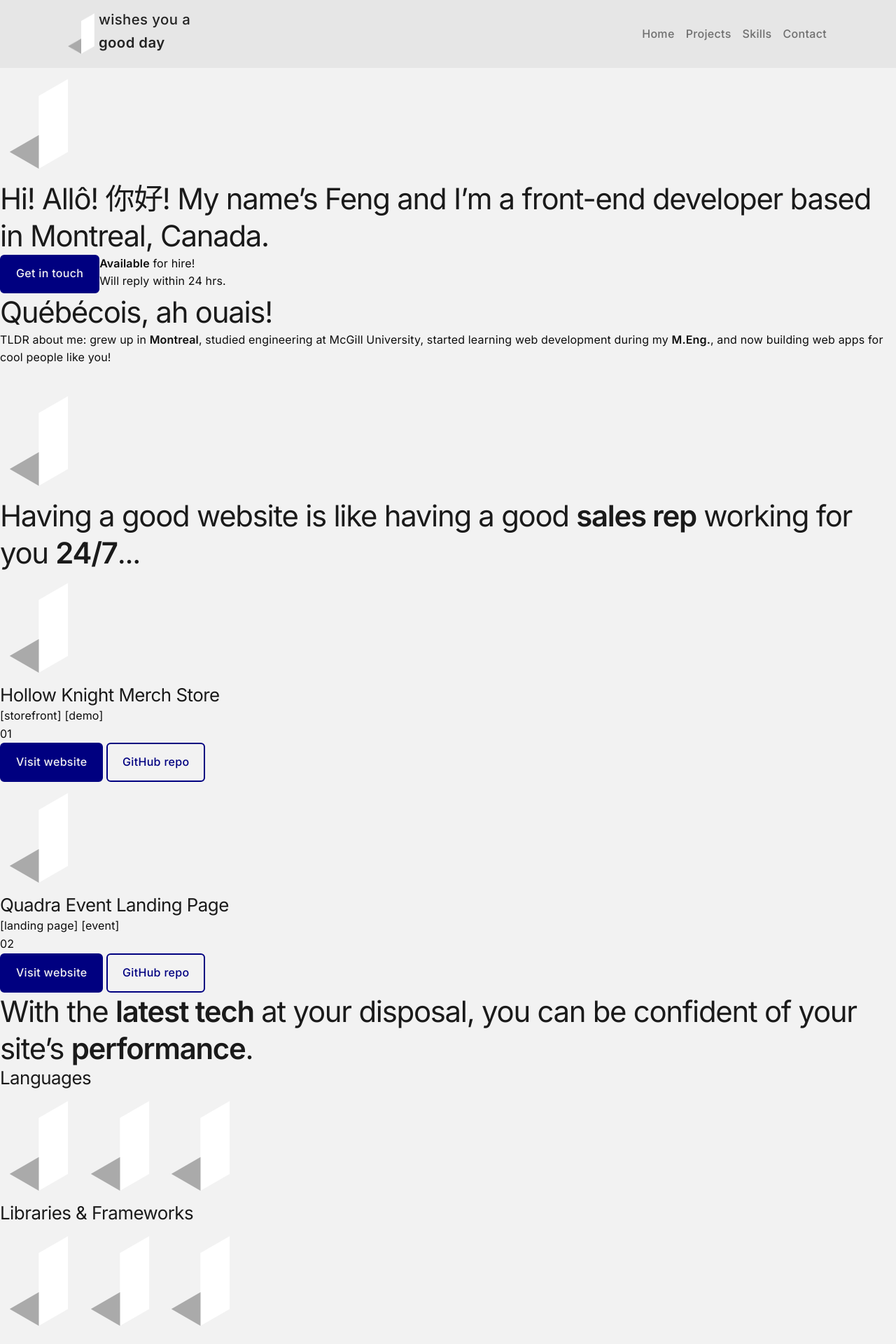
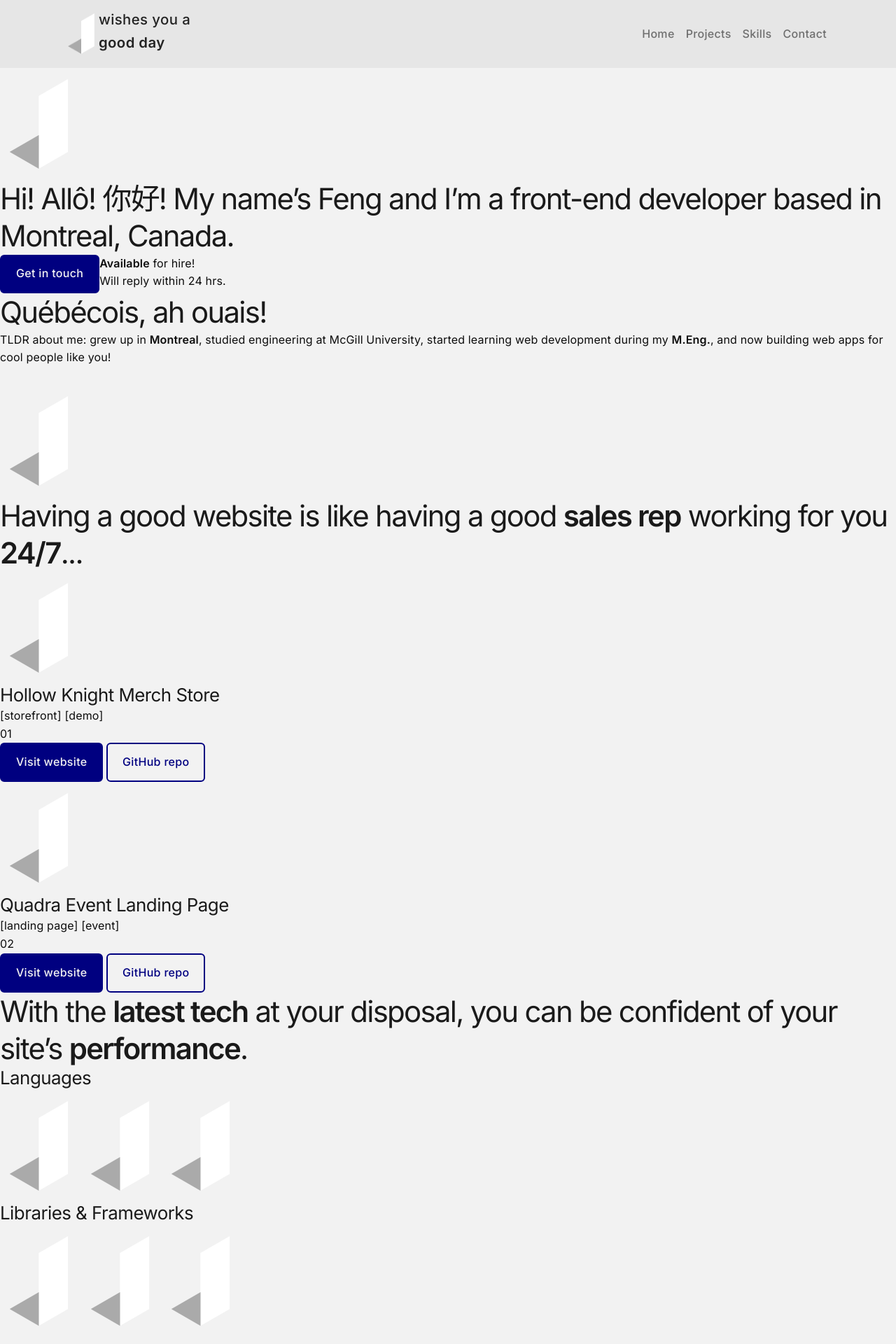
Before and after one commit to jingtianfeng/jtfeng-personal-1, a Jekyll site: the page built from index.html, in a window 1280 px wide. Shown: the top 1920 px of the page at 70% size. Built offline with Jekyll 4.4.1, drawn with Linux system fonts in a browser that asks for light colours.

Commit message:
Update styles: tweak $*-letter-spacing

```diff
--- a/assets/css/styles.scss
+++ b/assets/css/styles.scss
@@ -103,13 +103,13 @@
 // ---------------------------------------------------------------------------------
 $h1-font-size: map-get($spacers, 5);
 $h1-font-style: normal;
-$h1-letter-spacing: -0.03em;
+$h1-letter-spacing: -0.04em;
 $h1-line-height: $headings-line-height;
 $h1-text-transform: none;
 // ---------------------------------------------------------------------------------
 $h2-font-size: map-get($spacers, 5);
 $h2-font-style: normal;
-$h2-letter-spacing: -0.03em;
+$h2-letter-spacing: -0.04em;
 $h2-line-height: $headings-line-height;
 $h2-text-transform: none;
 // ---------------------------------------------------------------------------------
@@ -127,13 +127,13 @@
 // ---------------------------------------------------------------------------------
 $h5-font-size: map-get($spacers, 3);
 $h5-font-style: normal;
-$h5-letter-spacing: -0.01em;
+$h5-letter-spacing: 0;
 $h5-line-height: $headings-line-height;
 $h5-text-transform: none;
 // ---------------------------------------------------------------------------------
 $h6-font-size: map-get($spacers, 3);
 $h6-font-style: normal;
-$h6-letter-spacing: -0.01em;
+$h6-letter-spacing: 0;
 $h6-line-height: $headings-line-height;
 $h6-text-transform: none;
 // ---------------------------------------------------------------------------------
```
